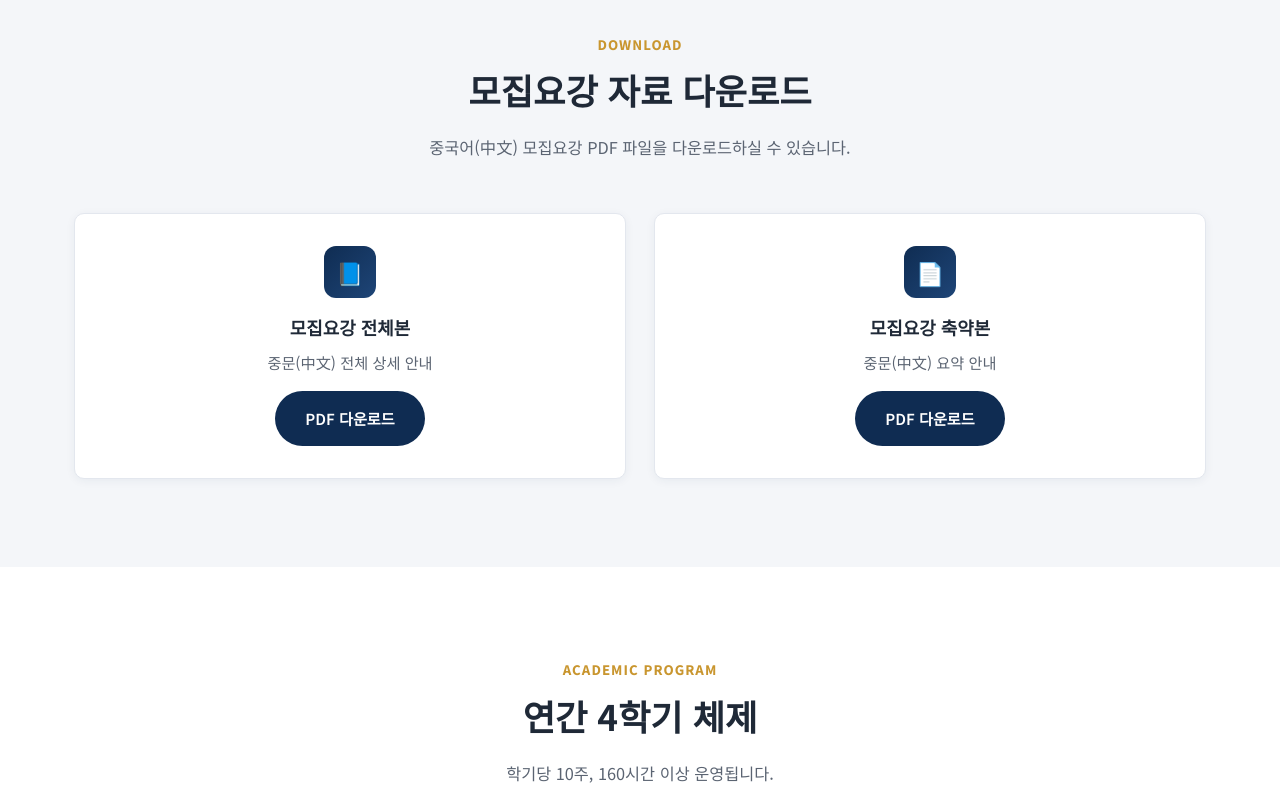
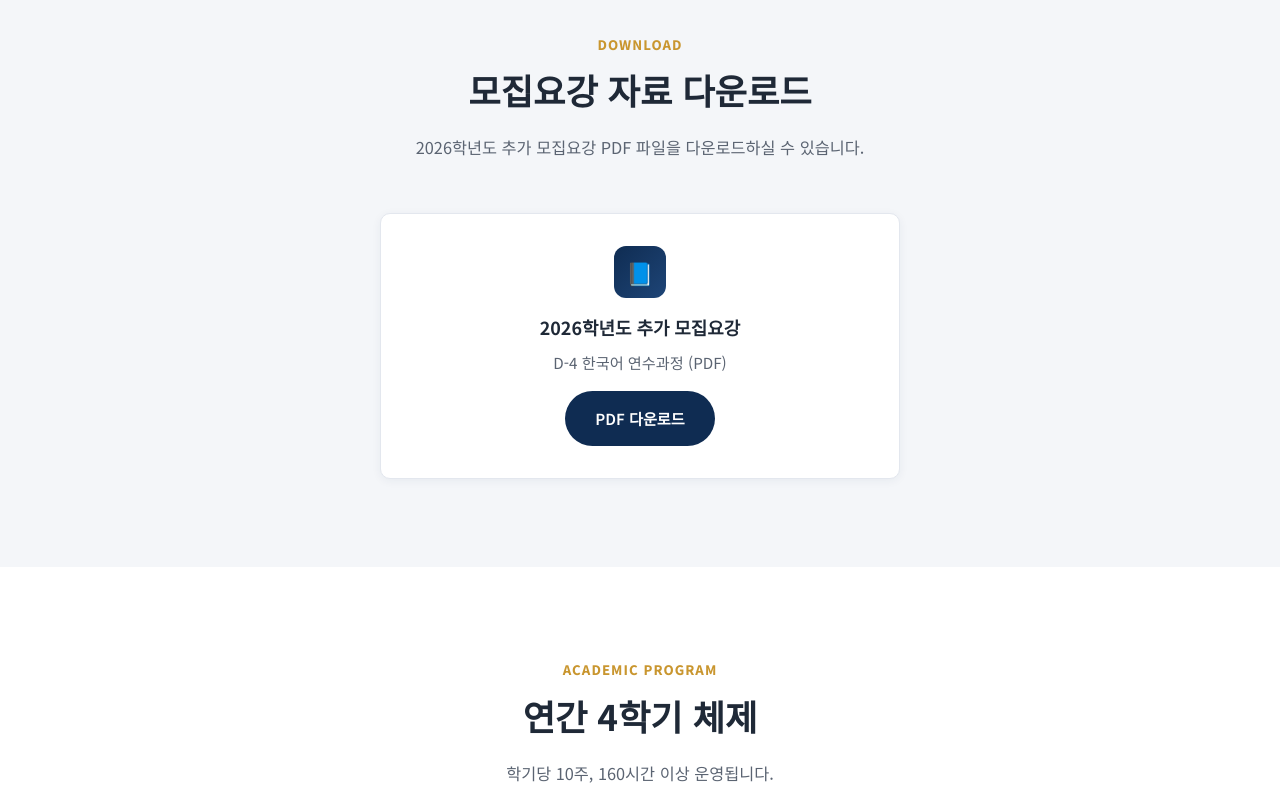
Before and after one commit to ltu-intl/ltu-intl.github.io, a plain HTML site: page program.html in a window 1280 px wide. Shown: the part 640-1440 px from the top of the page. Drawn offline with Linux system fonts and the light colour scheme.

Commit message:
추가 모집요강 반영, 전형일정·이메일 변경, 모집요강 다운로드 교체
Co-Authored-By: Claude Sonnet 5.5 <noreply@anthropic.com>

```diff
--- a/assets/js/i18n-data.js
+++ b/assets/js/i18n-data.js
@@ -160,11 +160,9 @@ const I18N = {
 
     "program.guide.eyebrow": "DOWNLOAD",
     "program.guide.title": "모집요강 자료 다운로드",
-    "program.guide.lead": "중국어(中文) 모집요강 PDF 파일을 다운로드하실 수 있습니다.",
-    "program.guide.full.title": "모집요강 전체본",
-    "program.guide.full.desc": "중문(中文) 전체 상세 안내",
-    "program.guide.brief.title": "모집요강 축약본",
-    "program.guide.brief.desc": "중문(中文) 요약 안내",
+    "program.guide.lead": "2026학년도 추가 모집요강 PDF 파일을 다운로드하실 수 있습니다.",
+    "program.guide.full.title": "2026학년도 추가 모집요강",
+    "program.guide.full.desc": "D-4 한국어 연수과정 (PDF)",
     "program.guide.download": "PDF 다운로드",
 
     "program.schedule.eyebrow": "ACADEMIC PROGRAM",
@@ -242,20 +240,20 @@ const I18N = {
     "admission.timeline.eyebrow": "ADMISSION SCHEDULE",
     "admission.timeline.title": "주요 전형 일정",
     "admission.timeline.sub": "2026학년도 겨울학기",
-    "admission.t1.title": "원서접수",
-    "admission.t1.date": "2026.09.28 ~ 10.30",
-    "admission.t1.desc": "우편 접수",
-    "admission.t2.title": "서류평가",
-    "admission.t2.date": "2026.11.02 ~ 11.06",
-    "admission.t2.desc": "제출 서류 심사",
+    "admission.t1.title": "원서접수 및 서류평가",
+    "admission.t1.date": "2026.10.26 ~ 10.30",
+    "admission.t1.desc": "우편 접수 · 제출 서류 심사",
+    "admission.t2.title": "면접평가",
+    "admission.t2.date": "2026.11.03",
+    "admission.t2.desc": "대상자에게 세부 일정 별도 안내",
     "admission.t3.title": "합격자 발표 및 등록금 수납",
-    "admission.t3.date": "2026.11.09 ~ 11.13",
+    "admission.t3.date": "2026.11.04 ~ 11.06",
     "admission.t3.desc": "합격자 대상 고지 및 등록",
     "admission.t4.title": "비자 심사 및 행정",
-    "admission.t4.date": "2026.11.16 ~ 11.30",
+    "admission.t4.date": "2026.11.09 ~ 12.11",
     "admission.t4.desc": "사증(Visa) 심사·발급",
     "admission.t5.title": "개강",
-    "admission.t5.date": "2026.12.07",
+    "admission.t5.date": "2026.12.16",
     "admission.t5.desc": "오리엔테이션",
     "admission.timeline.note": "※ 상기 일정은 학교 운영 상황 및 비자 심사 상황에 따라 조정될 수 있습니다.",
 
@@ -298,7 +296,7 @@ const I18N = {
     "contact.fax.label": "팩스",
     "contact.fax.value": "+82-31-283-1505",
     "contact.email.label": "이메일",
-    "contact.email.value": "jwy9872@ltu.ac.kr",
+    "contact.email.value": "ltuiie@ltu.ac.kr",
     "contact.web.label": "홈페이지",
     "contact.web.value": "www.ltu.ac.kr",
     "contact.transport.label": "교통",
@@ -464,11 +462,9 @@ const I18N = {
 
     "program.guide.eyebrow": "DOWNLOAD",
     "program.guide.title": "Download Program Guide",
-    "program.guide.lead": "Chinese-language (中文) program guide PDFs are available for download.",
-    "program.guide.full.title": "Full Program Guide",
-    "program.guide.full.desc": "Full detailed guide (Chinese)",
-    "program.guide.brief.title": "Summary Program Guide",
-    "program.guide.brief.desc": "Summary guide (Chinese)",
+    "program.guide.lead": "The 2026 additional admission guide is available for download as a PDF.",
+    "program.guide.full.title": "2026 Additional Admission Guide",
+    "program.guide.full.desc": "D-4 Korean Language Program (PDF)",
     "program.guide.download": "Download PDF",
 
     "program.schedule.eyebrow": "ACADEMIC PROGRAM",
@@ -546,20 +542,20 @@ const I18N = {
     "admission.timeline.eyebrow": "ADMISSION SCHEDULE",
     "admission.timeline.title": "Key Admission Schedule",
     "admission.timeline.sub": "Winter 2026 Semester",
-    "admission.t1.title": "Application Period",
-    "admission.t1.date": "Sep 28 – Oct 30, 2026",
-    "admission.t1.desc": "Submit by mail",
-    "admission.t2.title": "Document Review",
-    "admission.t2.date": "Nov 02 – Nov 06, 2026",
-    "admission.t2.desc": "Review of submitted documents",
+    "admission.t1.title": "Application & Document Review",
+    "admission.t1.date": "Oct 26 – Oct 30, 2026",
+    "admission.t1.desc": "Submit by mail · Review of submitted documents",
+    "admission.t2.title": "Interview",
+    "admission.t2.date": "Nov 03, 2026",
+    "admission.t2.desc": "Details sent separately to interviewees",
     "admission.t3.title": "Admission Results & Tuition Payment",
-    "admission.t3.date": "Nov 09 – Nov 13, 2026",
+    "admission.t3.date": "Nov 04 – Nov 06, 2026",
     "admission.t3.desc": "Notification and registration for accepted applicants",
     "admission.t4.title": "Visa Review & Processing",
-    "admission.t4.date": "Nov 16 – Nov 30, 2026",
+    "admission.t4.date": "Nov 09 – Dec 11, 2026",
     "admission.t4.desc": "Visa review and issuance",
     "admission.t5.title": "Semester Start",
-    "admission.t5.date": "Dec 07, 2026",
+    "admission.t5.date": "Dec 16, 2026",
     "admission.t5.desc": "Orientation",
     "admission.timeline.note": "※ The above schedule may be adjusted depending on university circumstances and visa review status.",
 
@@ -602,7 +598,7 @@ const I18N = {
     "contact.fax.label": "Fax",
     "contact.fax.value": "+82-31-283-1505",
     "contact.email.label": "Email",
-    "contact.email.value": "jwy9872@ltu.ac.kr",
+    "contact.email.value": "ltuiie@ltu.ac.kr",
     "contact.web.label": "Website",
     "contact.web.value": "www.ltu.ac.kr",
     "contact.transport.label": "Transportation",
@@ -768,11 +764,9 @@ const I18N = {
 
     "program.guide.eyebrow": "资料下载",
     "program.guide.title": "招生简章资料下载",
-    "program.guide.lead": "可下载中文版招生简章PDF文件。",
-    "program.guide.full.title": "招生简章（完整版）",
-    "program.guide.full.desc": "中文完整详细介绍",
-    "program.guide.brief.title": "招生简章（简版）",
-    "program.guide.brief.desc": "中文简要介绍",
+    "program.guide.lead": "可下载2026学年追加招生简章PDF文件。",
+    "program.guide.full.title": "2026学年追加招生简章",
+    "program.guide.full.desc": "D-4 韩国语研修课程（PDF）",
     "program.guide.download": "下载PDF",
 
     "program.schedule.eyebrow": "学术课程",
@@ -850,20 +844,20 @@ const I18N = {
     "admission.timeline.eyebrow": "招生日程",
     "admission.timeline.title": "主要招生日程",
     "admission.timeline.sub": "2026学年冬季学期",
-    "admission.t1.title": "申请材料提交",
-    "admission.t1.date": "2026.09.28 ～ 10.30",
-    "admission.t1.desc": "邮寄提交",
-    "admission.t2.title": "材料审核",
-    "admission.t2.date": "2026.11.02 ～ 11.06",
-    "admission.t2.desc": "提交材料审核",
+    "admission.t1.title": "申请材料提交及材料审核",
+    "admission.t1.date": "2026.10.26 ～ 10.30",
+    "admission.t1.desc": "邮寄提交 · 提交材料审核",
+    "admission.t2.title": "面试评估",
+    "admission.t2.date": "2026.11.03",
+    "admission.t2.desc": "面试对象另行通知具体安排",
     "admission.t3.title": "录取公布及学费缴纳",
-    "admission.t3.date": "2026.11.09 ～ 11.13",
+    "admission.t3.date": "2026.11.04 ～ 11.06",
     "admission.t3.desc": "通知录取者并办理注册",
     "admission.t4.title": "签证审核及行政手续",
-    "admission.t4.date": "2026.11.16 ～ 11.30",
+    "admission.t4.date": "2026.11.09 ～ 12.11",
     "admission.t4.desc": "签证审核及签发",
     "admission.t5.title": "开学",
-    "admission.t5.date": "2026.12.07",
+    "admission.t5.date": "2026.12.16",
     "admission.t5.desc": "新生入学教育",
     "admission.timeline.note": "※ 以上日程可能根据学校运营情况及签证审核进度进行调整。",
 
@@ -906,7 +900,7 @@ const I18N = {
     "contact.fax.label": "传真",
     "contact.fax.value": "+82-31-283-1505",
     "contact.email.label": "邮箱",
-    "contact.email.value": "jwy9872@ltu.ac.kr",
+    "contact.email.value": "ltuiie@ltu.ac.kr",
     "contact.web.label": "官网",
     "contact.web.value": "www.ltu.ac.kr",
     "contact.transport.label": "交通",
--- a/program.html
+++ b/program.html
@@ -58,21 +58,13 @@
       <h2 data-i18n="program.guide.title">모집요강 자료 다운로드</h2>
       <p data-i18n="program.guide.lead">중국어(中文) 모집요강 PDF 파일을 다운로드하실 수 있습니다.</p>
     </div>
-    <div class="grid grid-2">
+    <div class="grid grid-2" style="grid-template-columns:minmax(0,520px); justify-content:center;">
       <div class="card text-center">
         <div class="card-icon" style="margin:0 auto 18px;">📘</div>
-        <h3 data-i18n="program.guide.full.title">모집요강 전체본</h3>
-        <p data-i18n="program.guide.full.desc">중문(中文) 전체 상세 안내</p>
+        <h3 data-i18n="program.guide.full.title">2026학년도 추가 모집요강</h3>
+        <p data-i18n="program.guide.full.desc">D-4 한국어 연수과정 (PDF)</p>
         <p style="margin-top:16px;">
-          <a href="assets/docs/program-guide-full-zh.pdf" target="_blank" class="btn btn-navy" data-i18n="program.guide.download">PDF 다운로드</a>
-        </p>
-      </div>
-      <div class="card text-center">
-        <div class="card-icon" style="margin:0 auto 18px;">📄</div>
-        <h3 data-i18n="program.guide.brief.title">모집요강 축약본</h3>
-        <p data-i18n="program.guide.brief.desc">중문(中文) 요약 안내</p>
-        <p style="margin-top:16px;">
-          <a href="assets/docs/program-guide-brief-zh.pdf" target="_blank" class="btn btn-navy" data-i18n="program.guide.download">PDF 다운로드</a>
+          <a href="assets/docs/01-admission-guide-2026.pdf" target="_blank" class="btn btn-navy" data-i18n="program.guide.download">PDF 다운로드</a>
         </p>
       </div>
     </div>
@@ -228,7 +220,7 @@
           <li data-i18n="footer.address">(우)17072 경기도 용인시 기흥구 금화로 82번길 20 루터대학교 국제교육원</li>
           <li>TEL. +82-31-679-2323</li>
           <li>FAX. +82-31-283-1505</li>
-          <li>jwy9872@ltu.ac.kr</li>
+          <li>ltuiie@ltu.ac.kr</li>
         </ul>
       </div>
     </div>
```
Also changed, not shown: about.html (+1 -1 lines), admission.html (+10 -10 lines), contact.html (+2 -2 lines), gallery.html (+1 -1 lines), index.html (+1 -1 lines), notice.html (+1 -1 lines), 3 other files.
